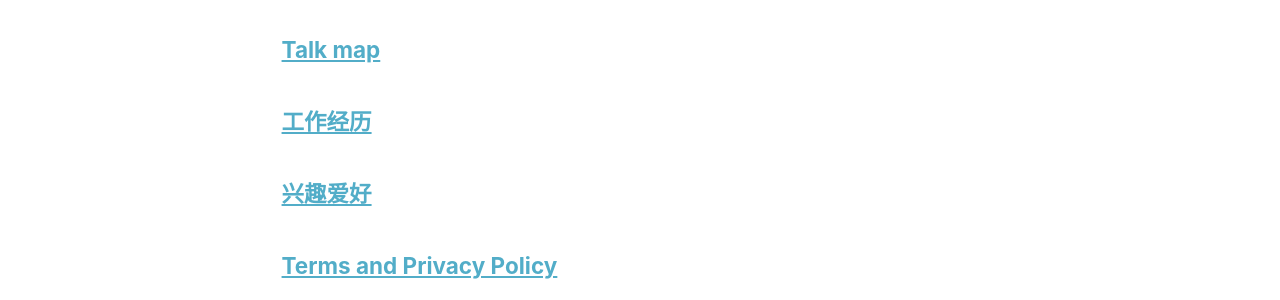
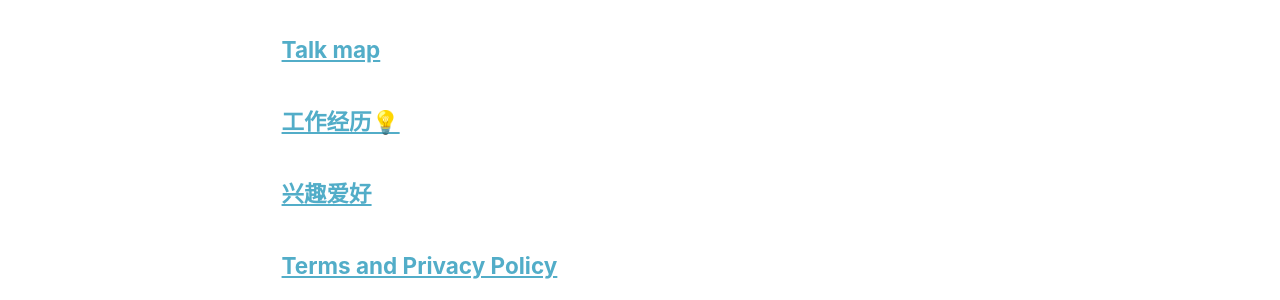
Before and after one commit to lihonghui995/lihonghui995.github.io, a Jekyll site: the page built from _pages/page-archive.html, in a window 1280 px wide and 900 px high, scrolled down 946 px. Shown: the part 198-498 px from the top of the window. Built offline with Jekyll 4.4.1, drawn with Linux system fonts in a browser that asks for light colours; a style sheet for code colours, icons or effects is not loaded.

```diff
--- a/_pages/talks.html
+++ b/_pages/talks.html
@@ -1,6 +1,6 @@
 ---
 layout: archive
-title: "工作经历"
+title: "工作经历💡"
 permalink: /talks/
 author_profile: true
 ---
```
